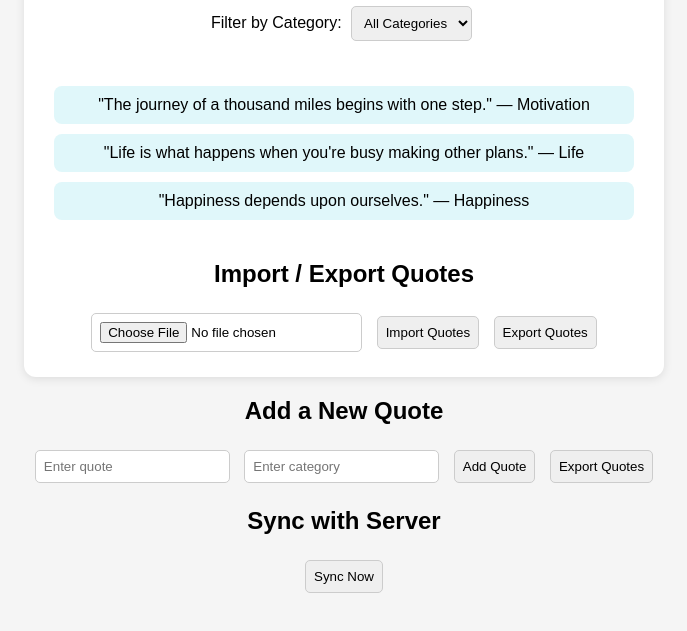
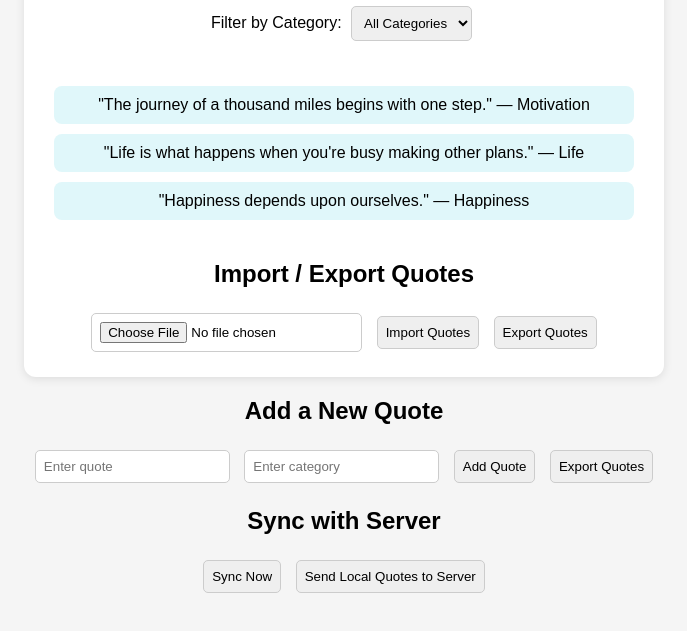
Before and after one commit to heni-pet/alx_fe_javascript, a plain HTML site: page dom-manipulation/index.html in a window 1280 px wide. Shown: the part 127-758 px from the top of the page, without its empty margins (296-983 px from the left). Drawn offline with Linux system fonts and the light colour scheme.

Commit message:
new java file script.js

```diff
--- a/dom-manipulation/index.html
+++ b/dom-manipulation/index.html
@@ -68,6 +68,7 @@ input, select, button {
   </div>
    <h2>Sync with Server</h2>
     <button onclick="syncWithServer()">Sync Now</button>
+    <button onclick="sendQuotesToServer()">Send Local Quotes to Server</button>
   </div>
 
   <script src="script.js"></script>
--- a/dom-manipulation/script.js
+++ b/dom-manipulation/script.js
@@ -159,6 +159,21 @@ function exportQuotes() {
   a.click();
   URL.revokeObjectURL(url);
 }
+async function sendQuotesToServer() {
+  try {
+    const response = await fetch(SERVER_URL, {
+      method: "POST",                        // Required by checker
+      headers: { "Content-Type": "application/json" }, // Required by checker
+      body: JSON.stringify(quotes)           // Send local quotes
+    });
+
+    const result = await response.json();
+    console.log("Quotes sent to server:", result);
+    showNotification("Local quotes sent to server successfully!");
+  } catch(err) {
+    console.error("Failed to send quotes to server:", err);
+  }
+}
 
 // Import Quotes from JSON File
 function importQuotes() {
```
